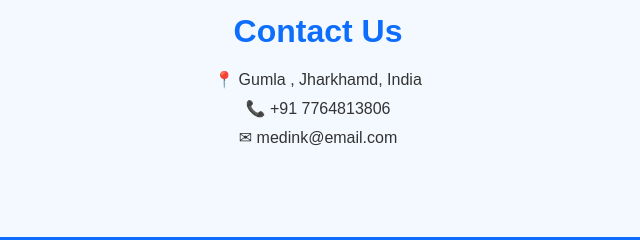
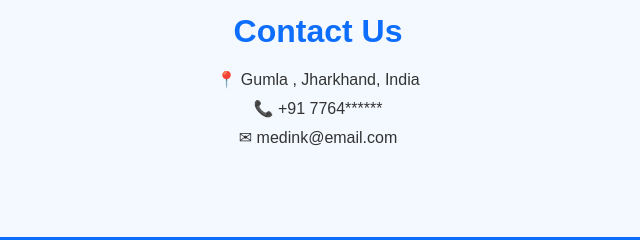
Before and after one commit to Sweta-ink/Medink, a plain HTML site: page Medix.html in a window 1280 px wide. Shown: the part 1109-1349 px from the top of the page, 322-962 px from the left. Drawn offline with Linux system fonts and the light colour scheme.

Commit message:
Update Medix.html

```diff
--- a/Medix.html
+++ b/Medix.html
@@ -240,8 +240,8 @@
 
     <section class="contact" id="contact">
         <h2 class="section-title">Contact Us</h2>
-        <p>📍 Gumla , Jharkhamd, India</p>
-        <p>📞 +91 7764813806</p>
+        <p>📍 Gumla , Jharkhand, India</p>
+        <p>📞 +91 7764******</p>
         <p>✉ medink@email.com</p>
     </section>
 
```
